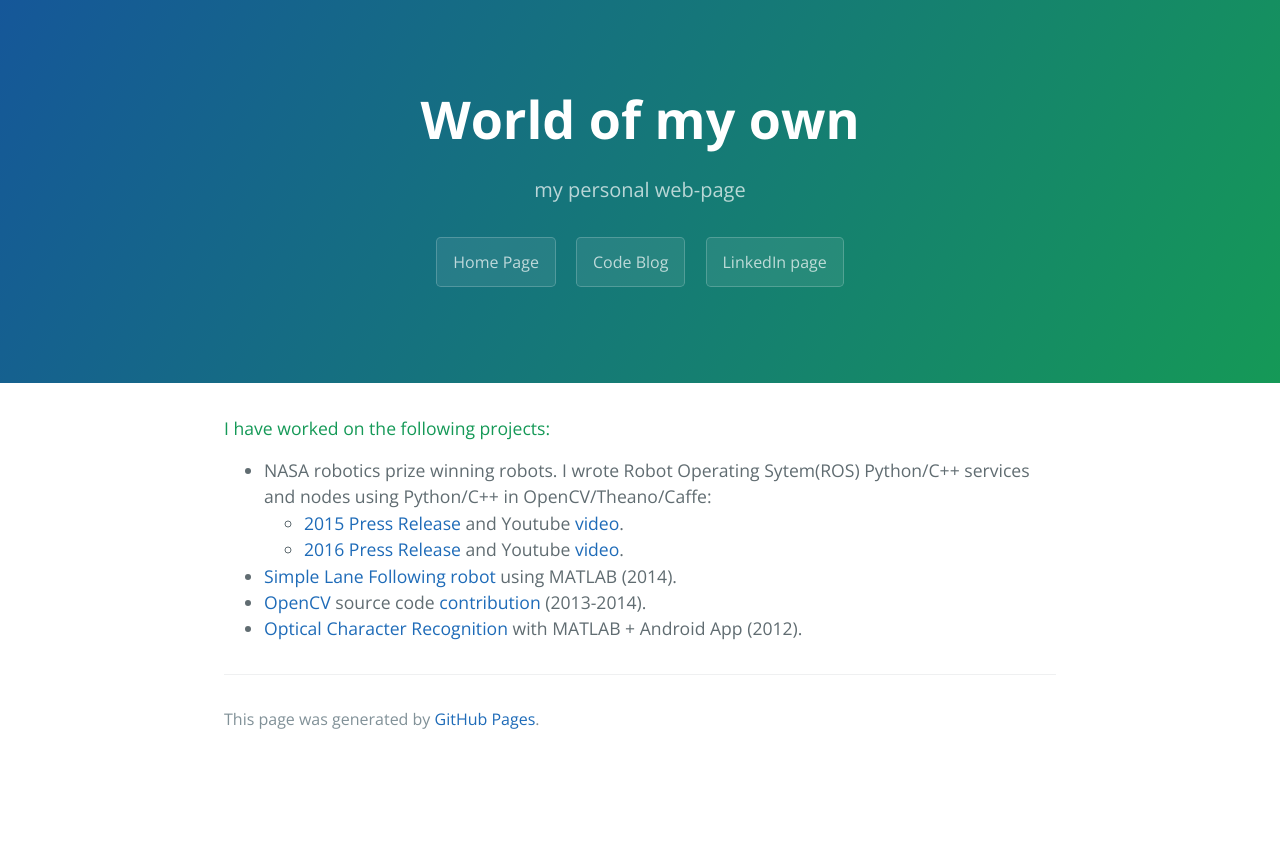
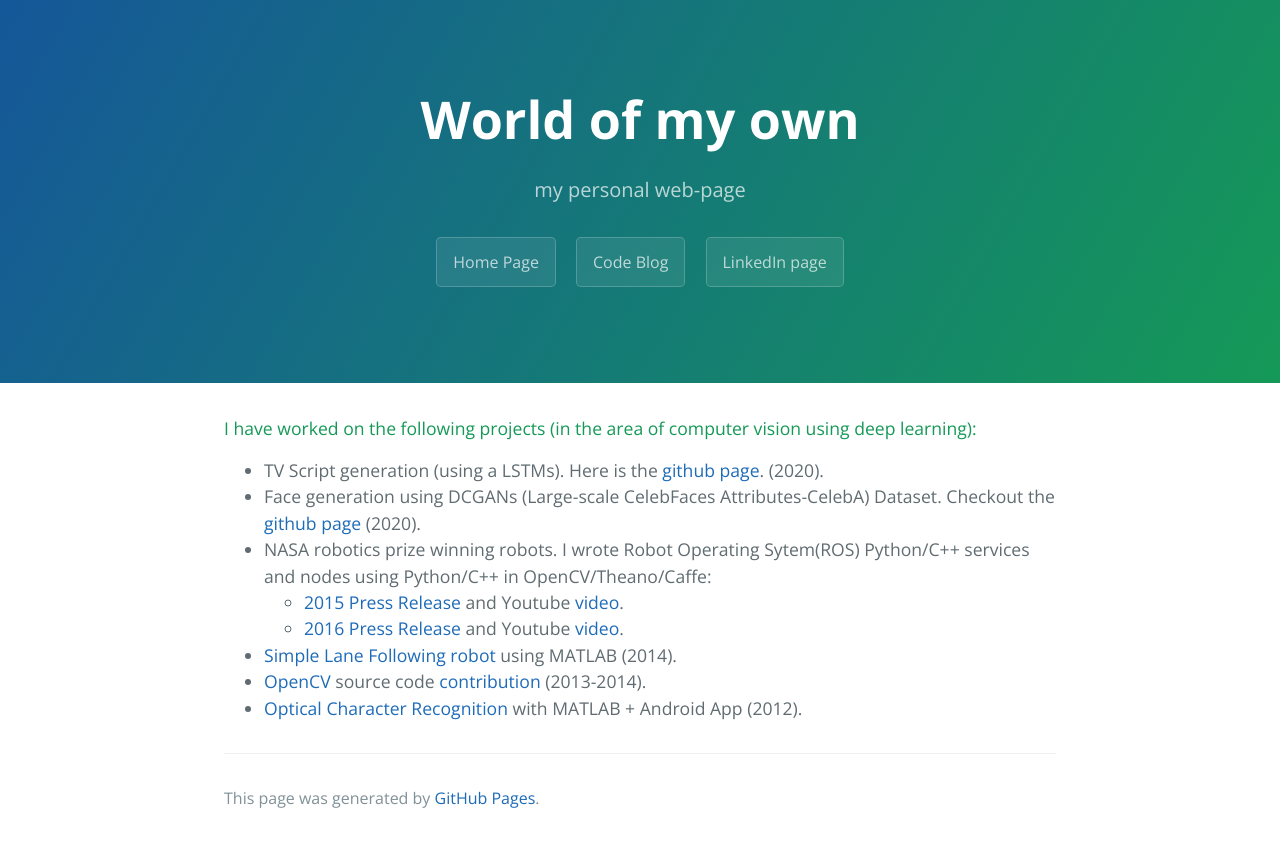
Before and after one commit to aceveggie/aceveggie.github.io, a Jekyll site: the page built from fun-side-projects.md, in a window 1280 px wide. Shown: the top 847 px of the page. Built offline with Jekyll 4.4.1, drawn with Linux system fonts in a browser that asks for light colours.

Commit message:
updated face generation and script generation links

```diff
--- a/fun-side-projects.md
+++ b/fun-side-projects.md
@@ -2,8 +2,10 @@
 layout: default
 ---
 
-#### I have worked on the following projects:
+#### I have worked on the following projects (in the area of computer vision using deep learning):
 
+* TV Script generation (using a LSTMs). Here is the [github page](https://github.com/aceveggie/deep-learning-v2-pytorch/blob/master/project-tv-script-generation/). (2020).
+* Face generation using DCGANs (Large-scale CelebFaces Attributes-CelebA) Dataset. Checkout the [github page](https://github.com/aceveggie/deep-learning-v2-pytorch/blob/master/project-face-generation/dlnd_face_generation.md) (2020).
 * NASA robotics prize winning robots. I wrote Robot Operating Sytem(ROS) Python/C++ services and nodes using Python/C++ in OpenCV/Theano/Caffe:
     * [2015 Press Release](https://www.nasa.gov/press-release/nasa-awards-100000-to-winning-team-of-robot-challenge) and Youtube [video](https://www.youtube.com/watch?v=PEMaueVXstQ).
     * [2016 Press Release](https://www.nasa.gov/directorates/spacetech/centennial_challenges/feature/2016_sample_return_robot_challenge_award.html) and Youtube [video](https://www.youtube.com/watch?v=wdVCotOvVz4).
```
